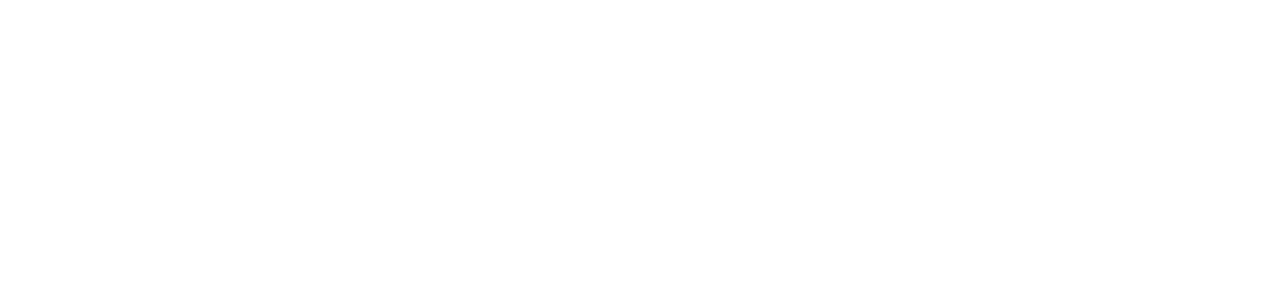
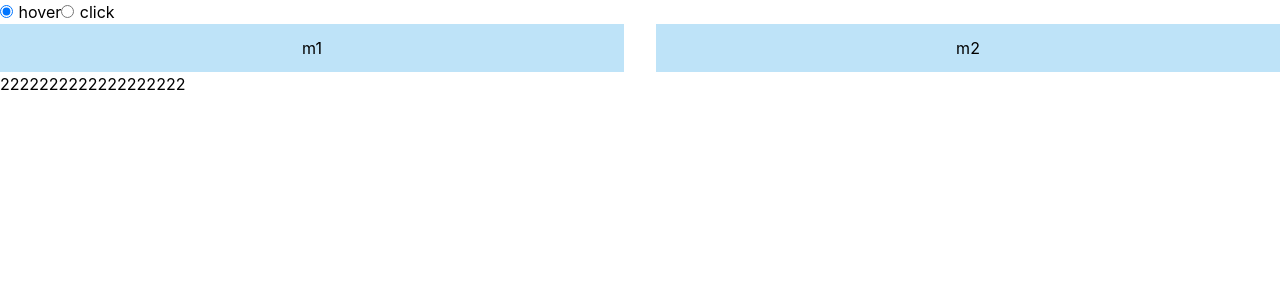
Before and after one commit to stevieyu/nuxtjs-auto-deploy, a Nuxt app: page /test2 in a window 1280 px wide. Before the commit this address had no page. Shown: the top 300 px of the page. Built offline with nearby package versions, Linux system fonts and the light colour scheme.

Commit message:
feat: DropdownNavBar

```diff
--- /dev/null
+++ b/components/DropdownNavBar.vue
@@ -0,0 +1,106 @@
+<template>
+  <div>
+    <div class="flex">
+      <div>
+        <input type="radio" name="target" v-model="target" value="hover"/>
+        hover
+      </div>
+      <div>
+        <input type="radio" name="target" v-model="target" value="click"/>
+        click
+      </div>
+    </div>
+    <div class="flex justify-around text-center -mx-4">
+      <div class="item w-full mx-4 relative" v-for="(i, k) in menus" :key="k" :class="{on: idx === k}"
+           @mouseenter="itemMouseenter(k)" @mouseleave="itemMouseleave(k)">
+        <nuxt-link class="trigger block py-3 bg-blue-200 w-full" :to="i.to" @click.native="itemClick(k)">
+          {{ i.name }}
+        </nuxt-link>
+        <div class="child absolute left-0 w-full bg-yellow-200 opacity-75">
+          <nuxt-link class="py-4 w-full block" v-for="(ii, kk) in i.child" :to="ii.to" :key="kk" @click.native="childClick">
+            {{ ii.name }}
+          </nuxt-link>
+        </div>
+      </div>
+    </div>
+  </div>
+</template>
+
+<script>
+import throttle from 'lodash/throttle'
+// import debounce from 'lodash/debounce'
+
+export default {
+  data(){
+    return {
+      menus: [
+        {
+          name: 'm1',
+          to: '/test1',
+          child: [
+            {
+              name: 'c1',
+              to: '/test1',
+            }
+          ],
+        },
+        {
+          name: 'm2',
+          to: '/test2',
+          child: [
+            {
+              name: 'c2',
+              to: '/test2',
+            }
+          ],
+        }
+      ],
+      idx: -1,
+      // target: 'click',
+      target: 'hover',
+    }
+  },
+  mounted(){
+    this.target = 'ontouchstart' in window ? 'click' : 'hover'
+  },
+  methods:{
+    itemMouseenter(idx){
+      if(this.target !== 'hover' || this.idx === idx) return;
+      this.itemSwitch(idx)
+    },
+    itemMouseleave(idx){
+      if(this.target !== 'hover' || this.idx !== idx) return;
+      this.itemSwitch(idx)
+    },
+    itemClick(idx){
+      if(this.target !== 'click') return;
+      console.log('itemClick', idx)
+      this.itemSwitch(idx)
+    },
+    childClick(){
+      console.log('childClick')
+      this.idx = -1;
+    },
+    itemSwitch: throttle(function(idx){
+      console.log('itemSwitch', idx)
+      this.idx = this.idx === idx ? -1 : idx
+    }, 200),
+  }
+}
+</script>
+
+<style lang="scss">
+  .item{
+
+    .child{
+      display: none;
+      margin-top: -10px;
+    }
+
+    &.on{
+      .child{
+        display: block;
+      }
+    }
+  }
+</style>
--- /dev/null
+++ b/layouts/test.vue
@@ -0,0 +1,15 @@
+<template>
+  <div>
+    <dropdown-nav-bar />
+    <nuxt />
+  </div>
+</template>
+
+<script>
+import DropdownNavBar from '../components/DropdownNavBar'
+export default {
+  components:{
+    DropdownNavBar
+  }
+}
+</script>
--- /dev/null
+++ b/pages/test1.vue
@@ -0,0 +1,9 @@
+<template>
+  <div>1111111111111</div>
+</template>
+
+<script>
+export default {
+  layout: 'test'
+}
+</script>
--- /dev/null
+++ b/pages/test2.vue
@@ -0,0 +1,9 @@
+<template>
+  <div>2222222222222222222</div>
+</template>
+
+<script>
+export default {
+  layout: 'test'
+}
+</script>
```
